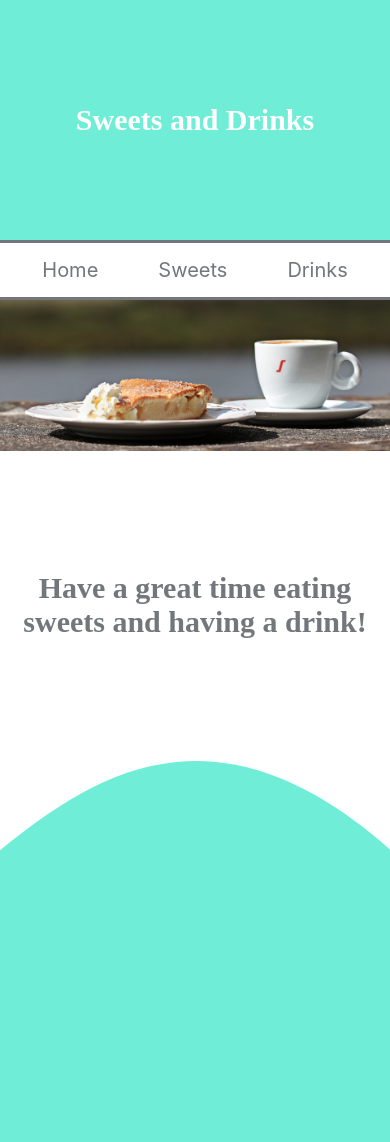
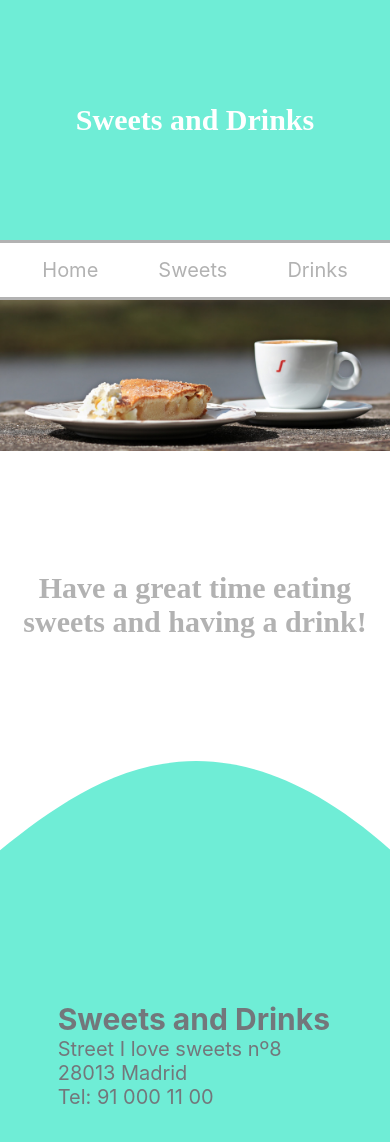
Before and after one commit to emamaria/sweets, a React (Create React App) app: page / in a window 390 px wide. Shown: the top 1142 px of the page. Built offline with nearby package versions, Linux system fonts and the light colour scheme; a web font is replaced by a local one.

Commit message:
home style ok

```diff
--- a/src/components/Header/_Header.scss
+++ b/src/components/Header/_Header.scss
@@ -8,7 +8,7 @@
     font-size: 40px;
     width: 100%;
    h1{
-    color: white;
+    color:  white;
     font-family: $font1;
     font-weight: bold;
 
--- a/src/components/Navbar/_Navbar.scss
+++ b/src/components/Navbar/_Navbar.scss
@@ -4,15 +4,16 @@
     &__menu__link {
       text-decoration: none;
       padding: 0 30px 0 30px;
-      color: #73777B;
+      color:#B2B2B2 ;
       font-size: 30px;
     }
     background: white;
     height: 60px;
     align-items: center;
     justify-content: center;
-    border-bottom: 3px solid #73777B;
-    border-top:  3px solid #73777B;
+
+    border-bottom: 3px solid #B2B2B2;
+    border-top:  3px solid #B2B2B2  ;
      width: 100%;
 }
 
--- a/src/components/drinks/Drinks.jsx
+++ b/src/components/drinks/Drinks.jsx
@@ -2,7 +2,7 @@ import React from 'react'
 
 const Drinks = () => {
   return (
-    <div>Drinks</div>
+    <div className='drinks__container'>Drinks</div>
   )
 }
 
--- a/src/components/drinks/_Drinks.scss
+++ b/src/components/drinks/_Drinks.scss
@@ -0,0 +1,4 @@
+.drinks__container{
+    background: $color1;
+
+}
--- a/src/components/home/Home.jsx
+++ b/src/components/home/Home.jsx
@@ -11,7 +11,14 @@ const Home = () => {
     </div>
     <footer>
     <div className='wave' style={{height: "150px",overflow: "hidden"}} ><svg viewBox="0 0 500 150" preserveAspectRatio="none" style={{height: "100%", width: "100%"}}><path d="M-3.15,97.20 C114.22,23.19 273.93,-64.64 505.30,98.19 L500.00,150.00 L-8.80,167.26 Z" style={{stroke: "none", fill: "#6FEDD6"}}></path></svg></div>
-     <div className='square'></div>
+     <div className='square'>
+       <div className="address__container">
+        <h2>Sweets and Drinks</h2>
+        <p>Street I love sweets nº8 </p>
+        <p>28013 Madrid</p>
+        <p>Tel: 91 000 11 00</p>
+        </div>
+     </div>
     </footer>
     </div>
   )
--- a/src/components/home/_Home.scss
+++ b/src/components/home/_Home.scss
@@ -10,7 +10,7 @@
     align-items: center;
     justify-content: center;
     flex-wrap: wrap;
-    color: #73777B;
+    color: #B2B2B2;
 
 
 }
@@ -22,6 +22,16 @@
 .square{
     height: 300px;
     background: $color1;
+    display: flex;
+    align-items: center;
+    justify-content: flex-end;
+}
+
+.address__container{
+    font-size: 30px;
+    color: #73777B;
+    margin-right: 60px;
+
 }
 
 @media (max-width:600px) {
@@ -31,6 +41,11 @@
     height: 300px;
    }
 
+   .address__container{
+    align-items: flex-end;
+
+    font-size: 20px;
+   }
    }
 
    img{
--- a/src/components/sweets/Sweets.jsx
+++ b/src/components/sweets/Sweets.jsx
@@ -2,7 +2,8 @@ import React from 'react'
 
 const Sweets = () => {
   return (
-    <div>Sweets</div>
+    <div className='sweets__container'>Sweets
+    </div>
   )
 }
 
--- a/src/components/sweets/_Sweets.scss
+++ b/src/components/sweets/_Sweets.scss
@@ -0,0 +1,4 @@
+.sweets__container{
+    background: $color1;
+
+}
--- a/src/main.scss
+++ b/src/main.scss
@@ -1,5 +1,6 @@
 $color1: #6FEDD6;
 $font1: 'Petit Formal Script', cursive;
+
 
 
 *{
```
Also changed, not shown: src/data/drinks.js (added), src/data/sweets.js (added).
